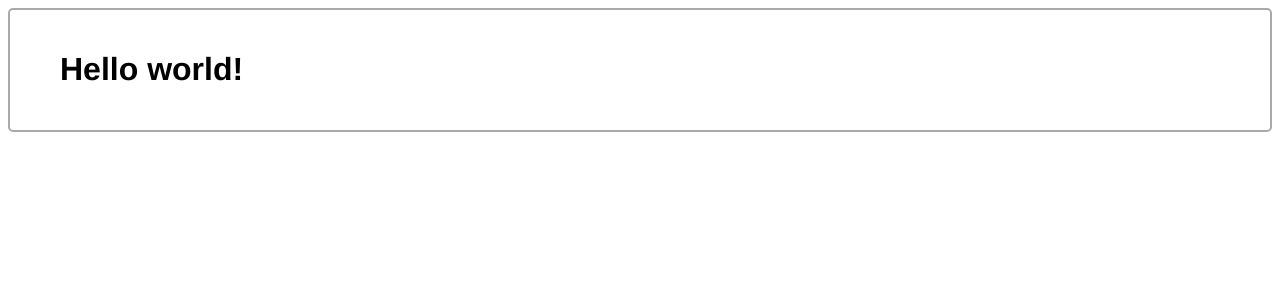
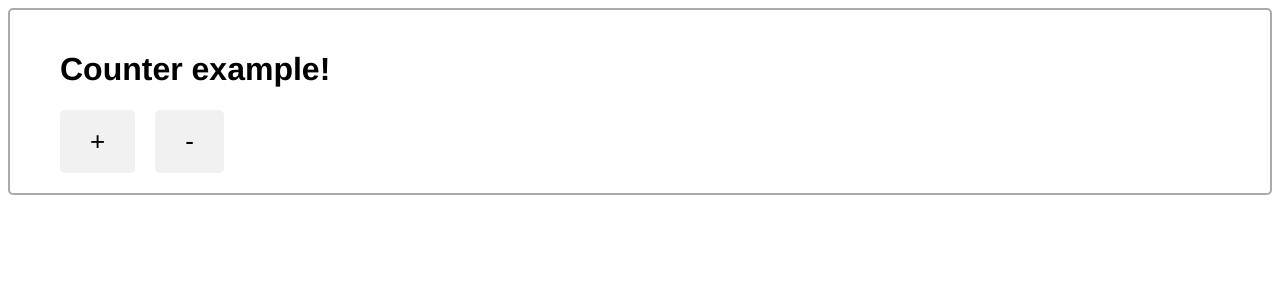
Before and after one commit to juliuscc/next-tutorial, a Next.js app: page / in a window 1280 px wide. Shown: the top 300 px of the page. Built offline with nearby package versions, Linux system fonts and the light colour scheme.

Commit message:
Added styled button

```diff
--- a/pages/index.js
+++ b/pages/index.js
@@ -11,11 +11,30 @@ const Title = styled.h1`
 	font-family: Helvetica, sans-serif;
 `
 
+const BigButton = styled.button`
+	background-color: #f1f1f1;
+	color: black;
+	font-size: 26px;
+	padding: 16px 30px;
+	border: none;
+	cursor: pointer;
+	border-radius: 5px;
+	text-align: center;
+	margin-right: 20px;
+
+	&:hover {
+		background-color: black;
+		color: white;
+	}
+`
+
 class index extends Component {
 	render() {
 		return (
 			<Wrapper>
-				<Title>Hello world!</Title>
+				<Title>Counter example!</Title>
+				<BigButton>+</BigButton>
+				<BigButton>-</BigButton>
 			</Wrapper>
 		)
 	}
```
